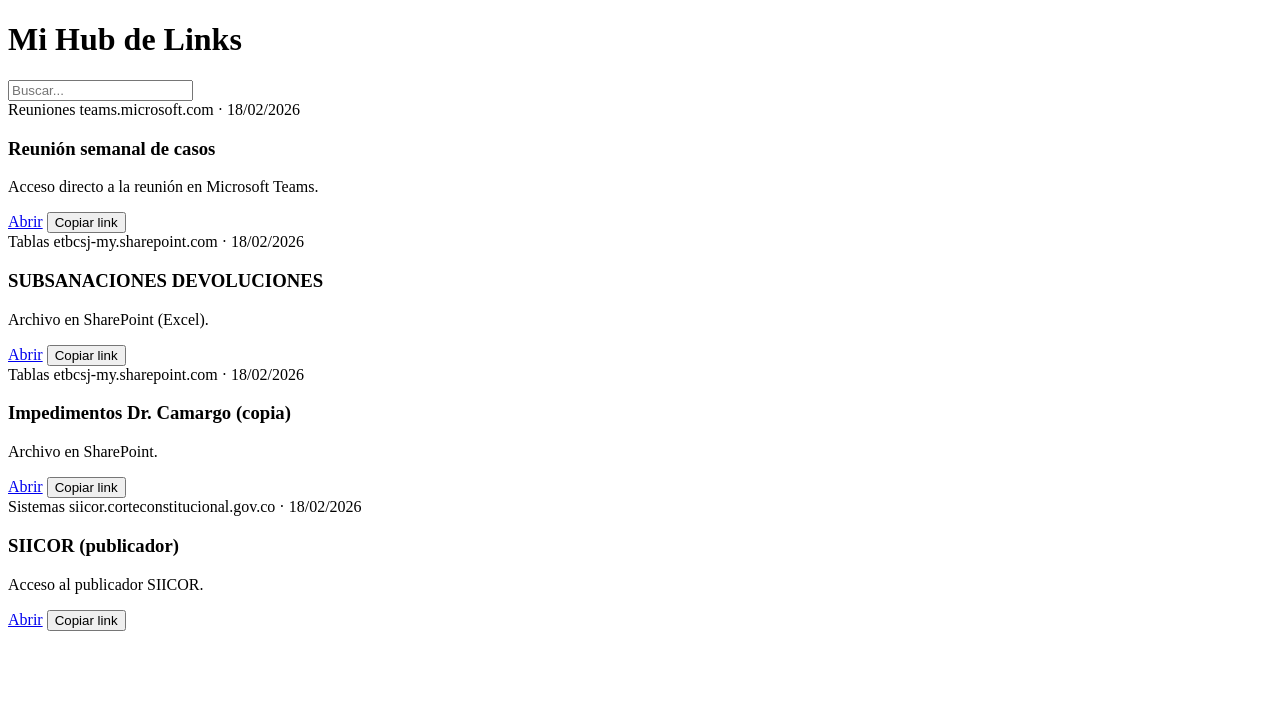
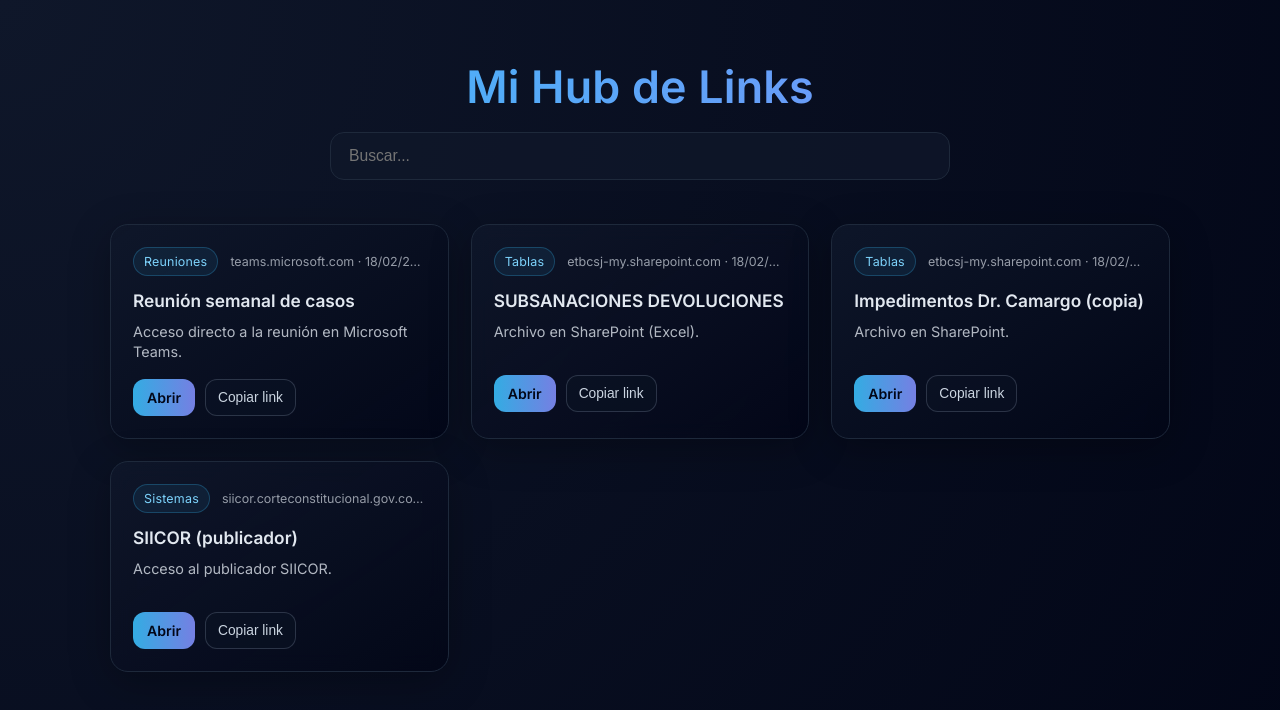
Before and after one commit to prlg626-jpg/links-hub, a plain HTML site: page index.html in a window 1280 px wide. Drawn offline with Linux system fonts and the light colour scheme.

Commit message:
Update styles.css

```diff
--- a/styles.css
+++ b/styles.css
@@ -1,108 +1,170 @@
-let allLinks = [];
+@import url('https://fonts.googleapis.com/css2?family=Inter:wght@300;400;600&display=swap');
 
-function safeText(value) {
-  return String(value || '').replace(/[<>&"]/g, (c) => ({
-    '<': '&lt;',
-    '>': '&gt;',
-    '&': '&amp;',
-    '"': '&quot;'
-  }[c]));
+* { margin: 0; padding: 0; box-sizing: border-box; }
+
+body {
+  font-family: 'Inter', sans-serif;
+  background: radial-gradient(circle at top left, #0f172a, #020617);
+  color: #e2e8f0;
+  min-height: 100vh;
 }
 
-function getDomain(url) {
-  try {
-    return new URL(url).hostname.replace(/^www\./, '');
-  } catch {
-    return '';
-  }
+.container {
+  max-width: 1100px;
+  margin: auto;
+  padding: 60px 20px;
 }
 
-function formatDate(iso) {
-  if (!iso) return '';
-  const [y, m, d] = iso.split('-');
-  if (!y || !m || !d) return iso;
-  return `${d}/${m}/${y}`;
+header {
+  text-align: center;
+  margin-bottom: 44px;
 }
 
-async function loadLinks() {
-  try {
-    const response = await fetch('links.json', { cache: 'no-store' });
-    const data = await response.json();
-
-    allLinks = (data.links || []).map((x) => ({
-      title: x.title || 'Sin título',
-      url: x.url || '#',
-      note: x.note || '',
-      category: x.category || 'General',
-      date: x.date || ''
-    }));
-
-    allLinks.sort((a, b) => new Date(b.date || '1970-01-01') - new Date(a.date || '1970-01-01'));
-    renderLinks(allLinks);
-  } catch (error) {
-    console.error('Error cargando links:', error);
-    const container = document.getElementById('linksContainer');
-    container.innerHTML = '<div class="empty">No se pudieron cargar los links.</div>';
-  }
+h1 {
+  font-size: 2.8rem;
+  font-weight: 600;
+  background: linear-gradient(90deg, #38bdf8, #818cf8);
+  -webkit-background-clip: text;
+  -webkit-text-fill-color: transparent;
+  margin-bottom: 18px;
+  letter-spacing: 0.2px;
 }
 
-function renderLinks(links) {
-  const container = document.getElementById('linksContainer');
-  container.innerHTML = '';
-
-  if (!links.length) {
-    container.innerHTML = '<div class="empty">No hay resultados.</div>';
-    return;
-  }
-
-  links.forEach((link) => {
-    const domain = getDomain(link.url);
-    const card = document.createElement('div');
-    card.className = 'card';
-
-    card.innerHTML = `
-      <div class="topline">
-        <span class="badge">${safeText(link.category)}</span>
-        <span class="meta">${safeText(domain)}${link.date ? ' · ' + safeText(formatDate(link.date)) : ''}</span>
-      </div>
-
-      <h3>${safeText(link.title)}</h3>
-
-      ${link.note ? `<p>${safeText(link.note)}</p>` : `<p class="muted">Sin nota.</p>`}
-
-      <div class="actions">
-        <a class="btn" href="${safeText(link.url)}" target="_blank" rel="noopener noreferrer">Abrir</a>
-        <button class="ghost" type="button" data-copy="${safeText(link.url)}">Copiar link</button>
-      </div>
-    `;
-
-    container.appendChild(card);
-  });
-
-  container.querySelectorAll('button[data-copy]').forEach((btn) => {
-    btn.addEventListener('click', async () => {
-      const url = btn.getAttribute('data-copy') || '';
-      try {
-        await navigator.clipboard.writeText(url);
-        btn.textContent = 'Copiado';
-        setTimeout(() => (btn.textContent = 'Copiar link'), 900);
-      } catch {
-        btn.textContent = 'No se pudo copiar';
-        setTimeout(() => (btn.textContent = 'Copiar link'), 1200);
-      }
-    });
-  });
+#searchInput {
+  width: 100%;
+  max-width: 620px;
+  padding: 14px 18px;
+  border-radius: 14px;
+  border: 1px solid #1e293b;
+  background-color: rgba(15, 23, 42, 0.75);
+  color: #e2e8f0;
+  outline: none;
+  font-size: 0.98rem;
+  transition: 0.25s ease;
 }
 
-document.getElementById('searchInput').addEventListener('input', function () {
-  const term = this.value.toLowerCase().trim();
+#searchInput:focus {
+  border-color: #38bdf8;
+  box-shadow: 0 0 18px rgba(56, 189, 248, 0.25);
+}
 
-  const filtered = allLinks.filter((l) => {
-    const hay = `${l.title} ${l.note} ${l.category} ${getDomain(l.url)}`.toLowerCase();
-    return hay.includes(term);
-  });
+#linksContainer {
+  display: grid;
+  grid-template-columns: repeat(auto-fill, minmax(280px, 1fr));
+  gap: 22px;
+}
 
-  renderLinks(filtered);
-});
+.card {
+  background: linear-gradient(145deg, rgba(15, 23, 42, 0.9), rgba(2, 6, 23, 0.85));
+  border: 1px solid #1e293b;
+  padding: 22px;
+  border-radius: 18px;
+  transition: 0.25s ease;
+  box-shadow: 0 10px 40px rgba(0, 0, 0, 0.28);
+  backdrop-filter: blur(10px);
+}
 
-loadLinks();
+.card:hover {
+  transform: translateY(-6px);
+  border-color: rgba(56, 189, 248, 0.85);
+  box-shadow: 0 18px 60px rgba(56, 189, 248, 0.12);
+}
+
+.topline {
+  display: flex;
+  align-items: center;
+  justify-content: space-between;
+  gap: 12px;
+  margin-bottom: 14px;
+}
+
+.badge {
+  display: inline-flex;
+  align-items: center;
+  padding: 6px 10px;
+  border-radius: 999px;
+  border: 1px solid rgba(56, 189, 248, 0.25);
+  background: rgba(56, 189, 248, 0.08);
+  color: #7dd3fc;
+  font-size: 0.78rem;
+  letter-spacing: 0.2px;
+  white-space: nowrap;
+}
+
+.meta {
+  font-size: 0.78rem;
+  opacity: 0.65;
+  white-space: nowrap;
+  overflow: hidden;
+  text-overflow: ellipsis;
+}
+
+.card h3 {
+  font-size: 1.08rem;
+  font-weight: 600;
+  margin-bottom: 10px;
+  line-height: 1.25;
+}
+
+.card p {
+  font-size: 0.9rem;
+  opacity: 0.78;
+  margin-bottom: 16px;
+  line-height: 1.45;
+  min-height: 2.6em;
+}
+
+.card p.muted {
+  opacity: 0.45;
+}
+
+.actions {
+  display: flex;
+  gap: 10px;
+  align-items: center;
+}
+
+.btn {
+  display: inline-flex;
+  align-items: center;
+  justify-content: center;
+  padding: 10px 14px;
+  border-radius: 12px;
+  text-decoration: none;
+  background: linear-gradient(90deg, rgba(56, 189, 248, 0.9), rgba(129, 140, 248, 0.9));
+  color: #020617;
+  font-weight: 600;
+  font-size: 0.88rem;
+  transition: 0.2s ease;
+}
+
+.btn:hover {
+  transform: translateY(-1px);
+  filter: brightness(1.05);
+}
+
+.ghost {
+  padding: 10px 12px;
+  border-radius: 12px;
+  border: 1px solid rgba(148, 163, 184, 0.25);
+  background: rgba(15, 23, 42, 0.35);
+  color: #cbd5e1;
+  font-size: 0.86rem;
+  cursor: pointer;
+  transition: 0.2s ease;
+}
+
+.ghost:hover {
+  border-color: rgba(56, 189, 248, 0.55);
+  box-shadow: 0 0 0 3px rgba(56, 189, 248, 0.12);
+}
+
+.empty {
+  grid-column: 1 / -1;
+  padding: 18px;
+  border-radius: 14px;
+  border: 1px dashed rgba(148, 163, 184, 0.25);
+  background: rgba(15, 23, 42, 0.35);
+  opacity: 0.8;
+  text-align: center;
+}
```
